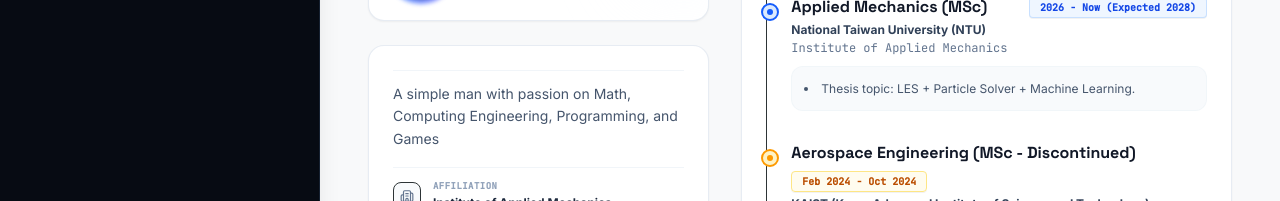
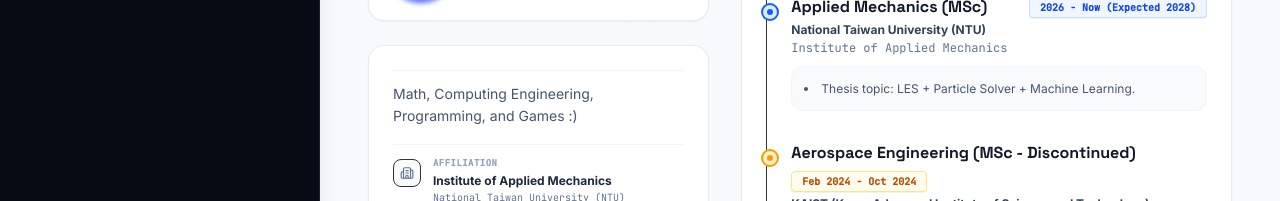
Before and after one commit to Sonhuster/portfolio, a React (Vite) app: page / in a window 1280 px wide. Shown: the part 511-712 px from the top of the page. Built offline with nearby package versions, Linux system fonts and the light colour scheme.

Commit message:
update web

```diff
--- a/src/components/Education.tsx
+++ b/src/components/Education.tsx
@@ -83,7 +83,7 @@ export default function Education() {
           {/* Mockup 2: Personal Highlight Info Card */}
           <div className="bg-white rounded-2xl border border-slate-200/80 p-6 shadow-xs space-y-4 hover:border-slate-300/80 transition-colors duration-300">
             <p className="text-slate-600 text-xs md:text-sm leading-relaxed border-t border-slate-100 pt-3">
-              A simple man with passion on Math, Computing Engineering, Programming, and Games
+              Math, Computing Engineering, Programming, and Games :)
             </p>
 
             <div className="space-y-3 border-t border-slate-100 pt-3">
```
